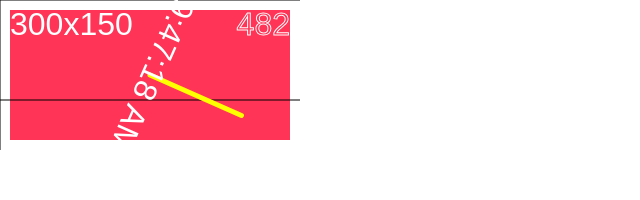
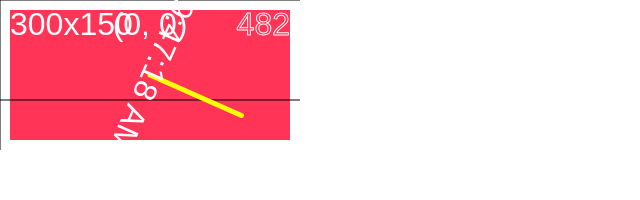
Before and after one commit to paulroho/traffy, a Next.js app: page /simulation in a window 1280 px wide. Shown: the top 200 px of the page, without its empty margins (0-640 px from the left). Built offline with nearby package versions, Linux system fonts and the light colour scheme.

Commit message:
pass mouseposition to visualization components

```diff
--- a/src/app/simulation/page.tsx
+++ b/src/app/simulation/page.tsx
@@ -1,13 +1,13 @@
 'use client'
 
-import Canvas from "@/components/Canvas";
+import Canvas, { Coordinates } from "@/components/Canvas";
 import { clock } from "@/visualization/components/clock";
 import { debugInfo } from "@/visualization/components/debugInfo";
 import grid from "@/visualization/components/grid";
 import { someBackground } from "@/visualization/components/someBackground";
 
 export default function Simulation() {
-  const draw = (ctx: CanvasRenderingContext2D, frameCount: number) => {
+  const draw = (ctx: CanvasRenderingContext2D, frameCount: number, mousePosition: Coordinates) => {
     const aGrid = grid({
       x: {
         start: 0,
@@ -23,12 +23,12 @@ export default function Simulation() {
 
     const graphic = [
       someBackground(),
-      debugInfo(),
       aGrid,
       clock(),
+      debugInfo(),
     ];
 
-    graphic.forEach(r => r.render(ctx, frameCount));
+    graphic.forEach(r => r.render(ctx, frameCount, mousePosition));
   }
 
   return (
--- a/src/components/Canvas.tsx
+++ b/src/components/Canvas.tsx
@@ -1,13 +1,18 @@
 'use client'
 
-import { useEffect, useRef } from "react";
+import { MouseEventHandler, useEffect, useRef, useState } from "react";
+
+export type Coordinates = {
+    x: number,
+    y: number,
+}
 
 type CanvasProps = {
-    draw: (ctx:CanvasRenderingContext2D, frameCount:number) => void,
+    draw: (ctx: CanvasRenderingContext2D, frameCount: number, mousePosition: Coordinates) => void,
 };
-
 export default function Canvas(props: CanvasProps) {
     const canvasRef = useRef(null);
+    const [mouseClientCoords, setMouseClientCoords] = useState({ clientX: 0, clientY: 0 })
 
     useEffect(() => {
         const canvas: HTMLCanvasElement = canvasRef.current!;
@@ -16,8 +21,8 @@ export default function Canvas(props: CanvasProps) {
         let frameId = 0;
         let frameCount = 0;
 
-        const draw = (ctx:CanvasRenderingContext2D, frameCount:number) => {
-            const { width, height } = ctx.canvas.getBoundingClientRect();
+        const draw = (ctx: CanvasRenderingContext2D, frameCount: number) => {
+            const { left, top, width, height } = ctx.canvas.getBoundingClientRect();
             if (ctx.canvas.width !== width) {
                 ctx.canvas.width = width;
             }
@@ -27,7 +32,11 @@ export default function Canvas(props: CanvasProps) {
 
             ctx.clearRect(0, 0, ctx.canvas.width, ctx.canvas.height);
 
-            props.draw(ctx, frameCount);
+            const mousePos: Coordinates = {
+                x: mouseClientCoords.clientX - left,
+                y: mouseClientCoords.clientY - top,
+            }
+            props.draw(ctx, frameCount, mousePos);
         }
 
         const render = () => {
@@ -41,9 +50,20 @@ export default function Canvas(props: CanvasProps) {
         return () => {
             window.cancelAnimationFrame(frameId);
         }
-    }, [props]);
+    }, [props, mouseClientCoords]);
+
+    const onMouseMove: MouseEventHandler<HTMLCanvasElement> = ($event) => {
+        setMouseClientCoords({
+            clientX: $event.clientX,
+            clientY: $event.clientY
+        });
+    }
 
     return (
-        <canvas ref={canvasRef} className="w-full h-full border-red-300 border-2"></canvas>
+        <canvas
+            ref={canvasRef}
+            className="w-full h-full border-red-300 border-2"
+            onMouseMove={onMouseMove}
+        ></canvas>
     );
 }
--- a/src/visualization/Renderable.ts
+++ b/src/visualization/Renderable.ts
@@ -1,3 +1,5 @@
+import { Coordinates } from "@/components/Canvas";
+
 export type Renderable = {
-  render: (context: CanvasRenderingContext2D, frameCount: number) => void;
+  render: (context: CanvasRenderingContext2D, frameCount: number, mousePosition: Coordinates) => void;
 };
--- a/src/visualization/components/debugInfo.ts
+++ b/src/visualization/components/debugInfo.ts
@@ -2,7 +2,7 @@ import { Renderable } from "../Renderable";
 
 export function debugInfo(): Renderable {
   return {
-    render: (ctx, frameCount) => {
+    render: (ctx, frameCount, {x, y}) => {
       ctx.save();
 
       ctx.font = "2rem sans-serif";
@@ -10,11 +10,14 @@ export function debugInfo(): Renderable {
       ctx.strokeStyle = "white";
       ctx.textBaseline = "top";
 
+      ctx.textAlign = "left";
+      ctx.fillText(ctx.canvas.width + 'x' + ctx.canvas.height, 10, 10);
+
+      ctx.textAlign = "center";
+      ctx.fillText('(' + x + ', ' + y + ')', ctx.canvas.width/2, 10);
+
       ctx.textAlign = "right";
       ctx.strokeText(frameCount + '', ctx.canvas.width - 10, 10);
-
-      ctx.textAlign = "left";
-      ctx.fillText(ctx.canvas.width + 'x' + ctx.canvas.height, 10, 10);
 
       ctx.restore();
     }
```
